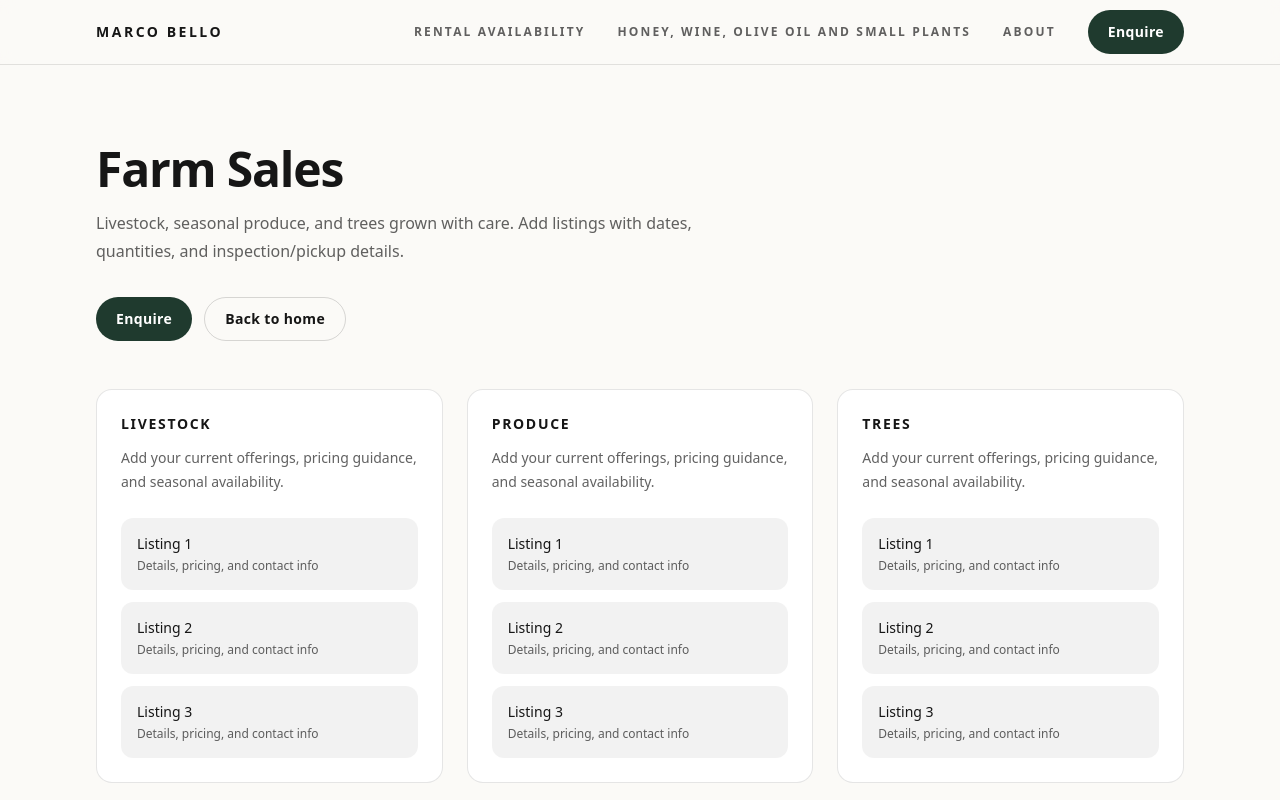
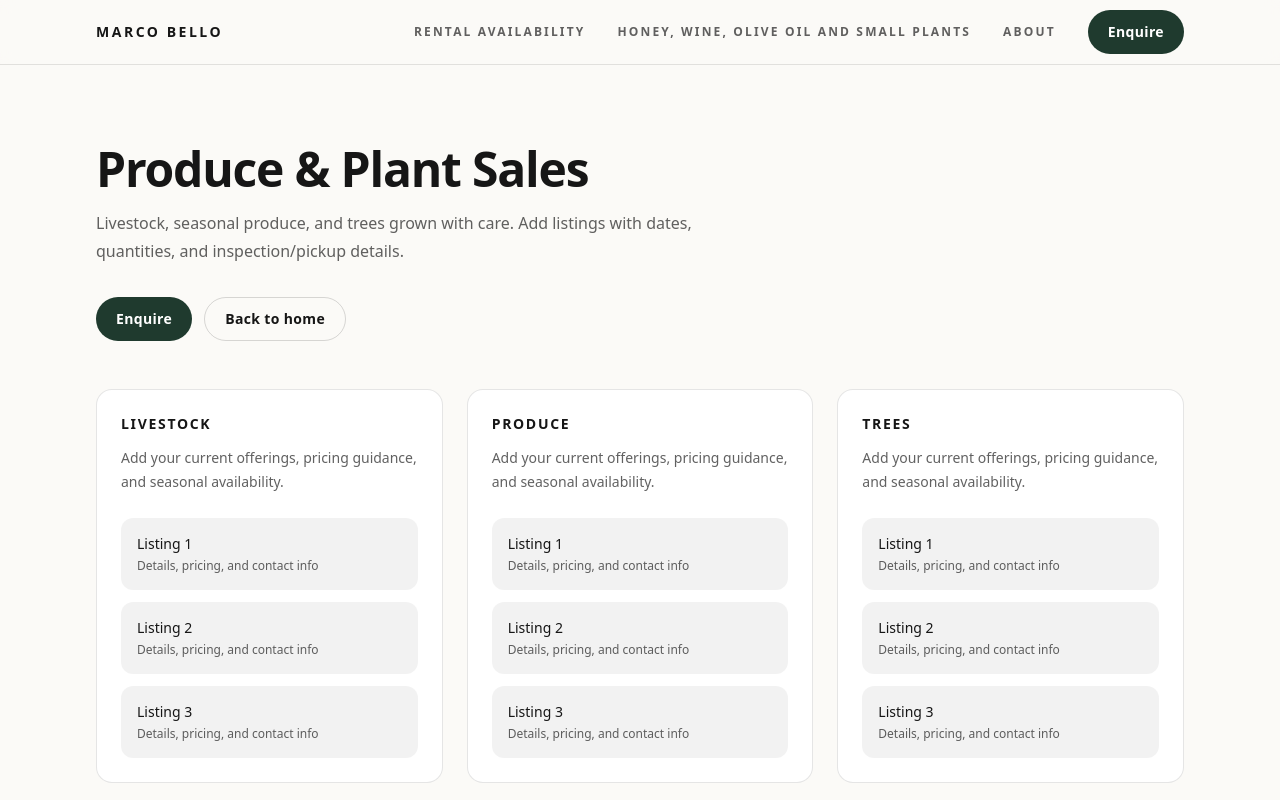
Before and after one commit to Precis60/Marco-Bello-Website, a Next.js app: page /farm-sales in a window 1280 px wide. Shown: the top 800 px of the page. Built offline with nearby package versions, Linux system fonts and the light colour scheme.

Commit message:
Update page title: "Farm Sales" to "Produce & Plant Sales"

```diff
--- a/src/app/farm-sales/page.tsx
+++ b/src/app/farm-sales/page.tsx
@@ -8,7 +8,7 @@ export default function FarmSalesPage() {
       <Container>
         <div className="max-w-2xl">
           <h1 className="text-4xl font-semibold tracking-tight sm:text-5xl">
-            Farm Sales
+            Produce & Plant Sales
           </h1>
           <p className="mt-4 text-base leading-7 text-muted">
             Livestock, seasonal produce, and trees grown with care. Add listings
```
